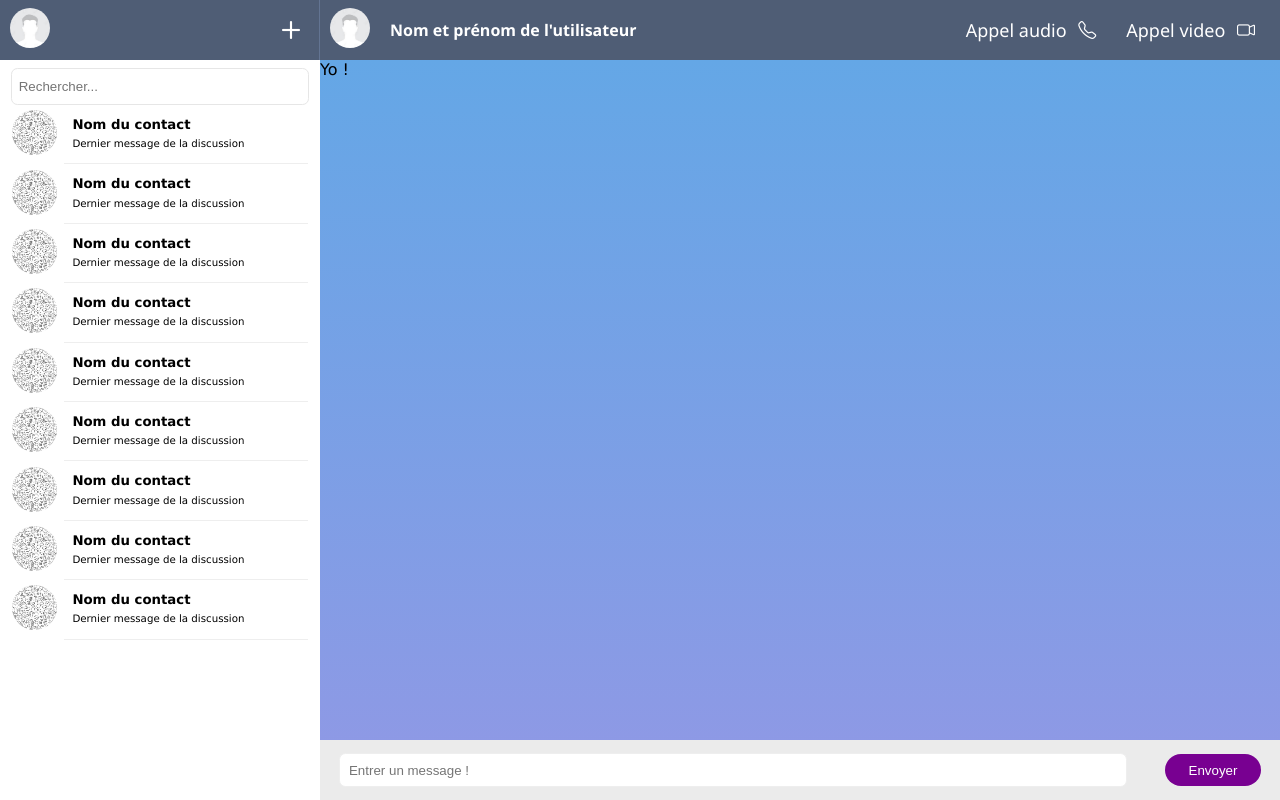
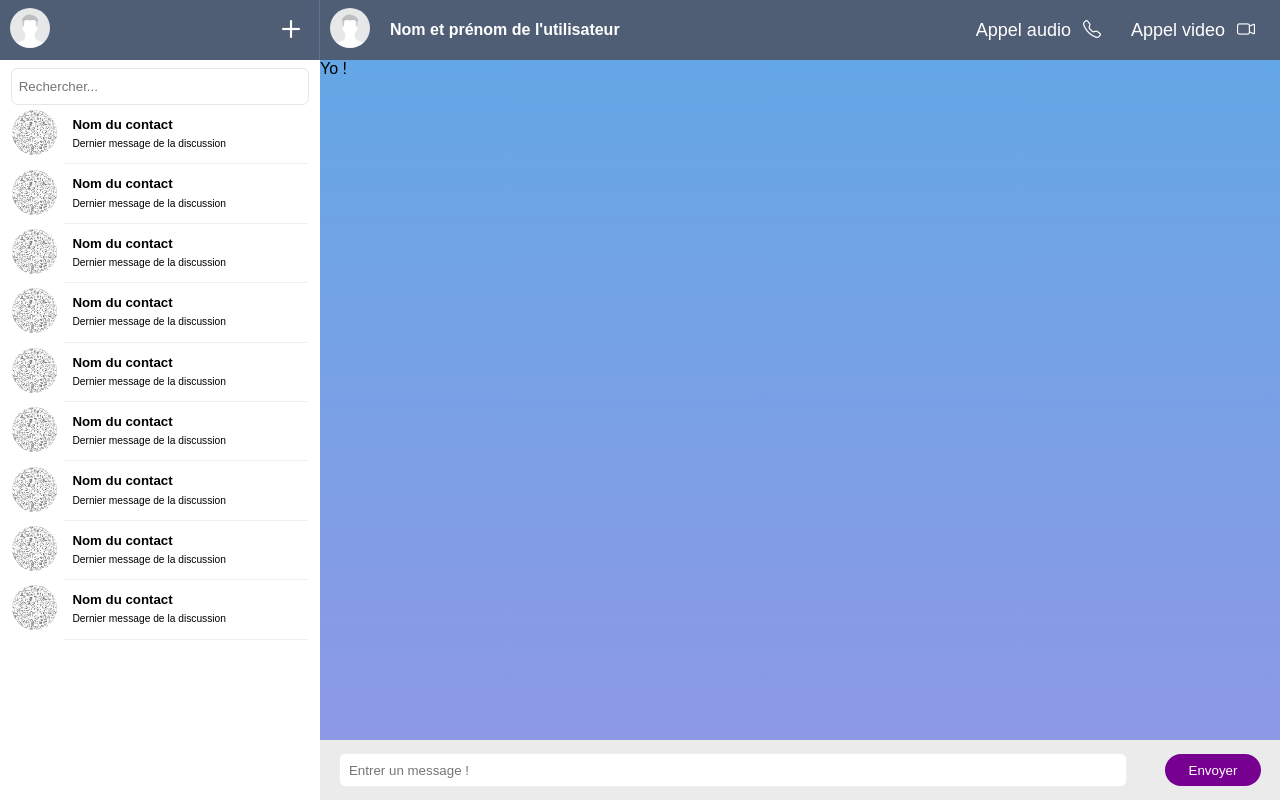
Before and after one commit to fotsoclaude/archi-web-tchat-client, an Angular app: page / in a window 1280 px wide. Built offline with nearby package versions, Linux system fonts and the light colour scheme.

Commit message:
Poppins ;)

```diff
--- a/src/app/app.component.css
+++ b/src/app/app.component.css
@@ -1,10 +1,12 @@
+* {
+    font-family: 'Poppins', sans-serif;
+}
 app-header{
     grid-column: 1 / 5;
     display: grid;
     grid-template-columns: repeat(4, 25vw);
     background-color: #4F5D75;
     justify-content: space-between;
-    font-family: 'Segoe UI', sans-serif;
 }
 app-aside{
     grid-column: 1 / 2;
```
